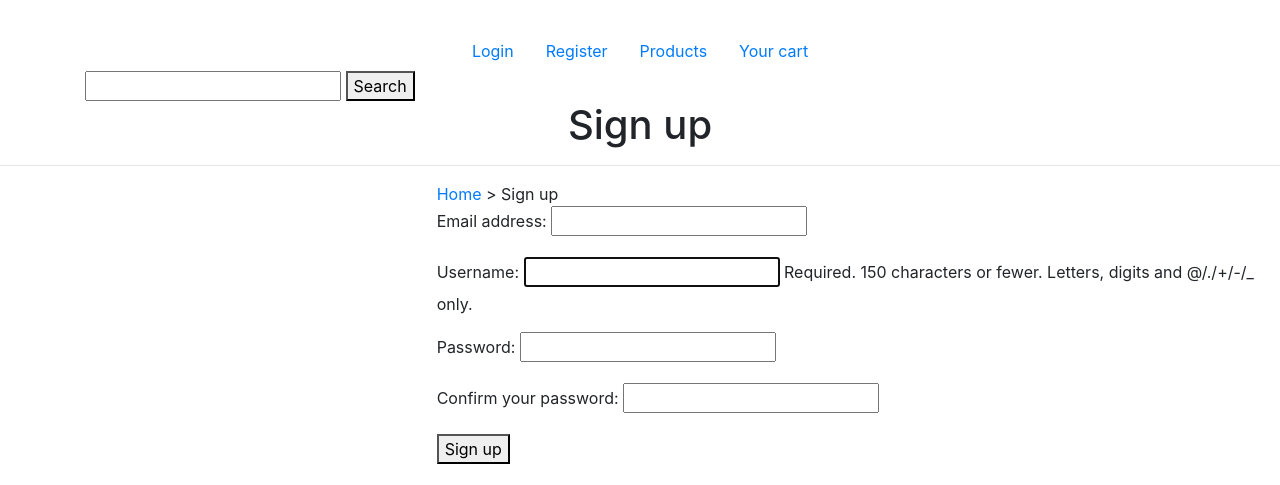
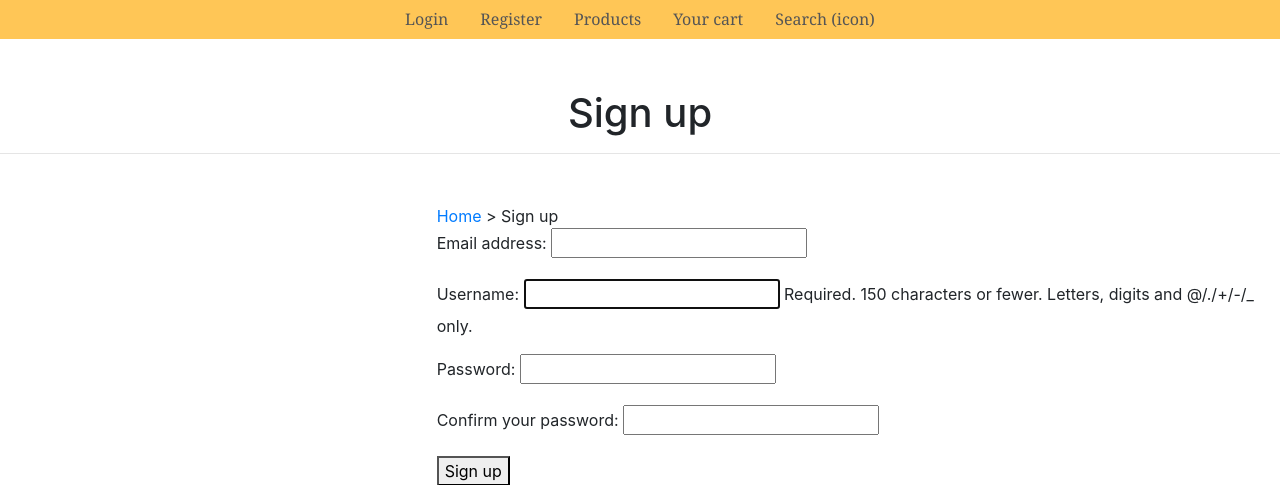
Before and after one commit to Ardhanari/stationery, a Django app: page /accounts/signup/ in a window 1280 px wide. Shown: the part 223-708 px from the top of the page. Run offline with Django 3.2, Linux system fonts and the light colour scheme; some libraries are stand-ins or nearby versions.

Commit message:
jumbotron + menu style

```diff
--- a/static/css/custom.css
+++ b/static/css/custom.css
@@ -1,16 +1,41 @@
 h1, h2 {
     text-align: center;
+}
+
+h2 {
+    font-weight: bold; /* needed something more for better contrast. but also - it will be on the picture, so adjust accordingly */
+    backdrop-filter: contrast(120%)
 }
 
 .main-header-link,
 .main-header-link:hover,
 .main-header-link:active {
     text-decoration: none;
-    color: violet;
+    color: #ffffff;
 }
 
 nav {
     justify-content: center;
+    background-color: #FFC656;
+}
+
+.nav-link {
+    color: #555555;
+    font-family: Georgia, 'Times New Roman', Times, serif;
+}
+
+.jumbotron {
+    background-color: #FFC656;
+    background-image: url('https://images.unsplash.com/photo-1447069387593-a5de0862481e?ixlib=rb-1.2.1&ixid=eyJhcHBfaWQiOjEyMDd9&auto=format&fit=crop&w=1950&q=80');
+    background-repeat: no-repeat;
+    background-size: cover;
+    background-position: center center;
+    margin: 0 0 0 0;
+}
+
+.main-content-header {
+    margin-top: 50px;
+    margin-bottom: 50px;
 }
 
 .img-thumbnail {
--- a/templates/base.html
+++ b/templates/base.html
@@ -36,8 +36,11 @@
         {% endif %}
         <a class="nav-link"  href="{% url 'allproducts' %}">Products</a>
         <a class="nav-link"  href="{% url 'viewcart' %}">Your cart</a>
+        <a class="nav-link" data-toggle="collapse" href="#search" aria-expanded="false" aria-controls="search">Search (icon)</a>
     </nav>
 
+    <!-- Search element     -->
+    <div class="collapse" id="search">
     <div class="container">
             <div class="display">
                 <form action="{% url 'searchresult' %}" method="get">
@@ -46,14 +49,15 @@
                 </form>
             </div>
         </div>
+    </div>
 
     <div class="main-content-container">
-
+        <div class="main-content-header">
             <h1>
                 {% block page_heading %}{% endblock %}
             </h1>
             <hr>
-
+        </div>
 
         <div class="row">
             <div class="col-lg-4"></div>
```
Lines whose indentation alone changed are shown as unchanged.
